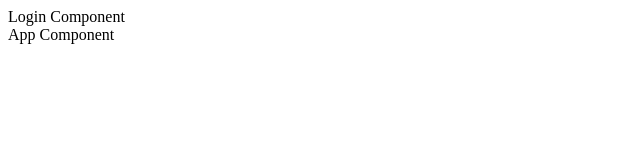
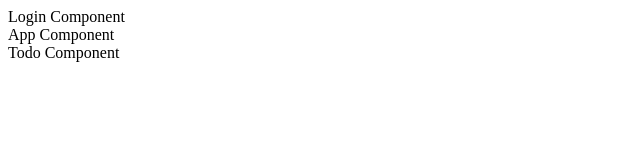
Before and after one commit to hirichardhai/goal-master, a React (Create React App) app: page / in a window 1280 px wide. Shown: the top 160 px of the page, without its empty margins (0-640 px from the left). Built offline with nearby package versions, Linux system fonts and the light colour scheme.

Commit message:
imported and renderd Todo component inside App

```diff
--- a/src/App.jsx
+++ b/src/App.jsx
@@ -1,5 +1,6 @@
 import React, { Component } from 'react';
 import Login from './Login';
+import Todo from './Todo';
 
 class App extends Component {
   constructor(props) {
@@ -16,6 +17,7 @@ class App extends Component {
         <div>
           App Component
         </div>
+        <Todo />
       </div>
     )
   }
```
